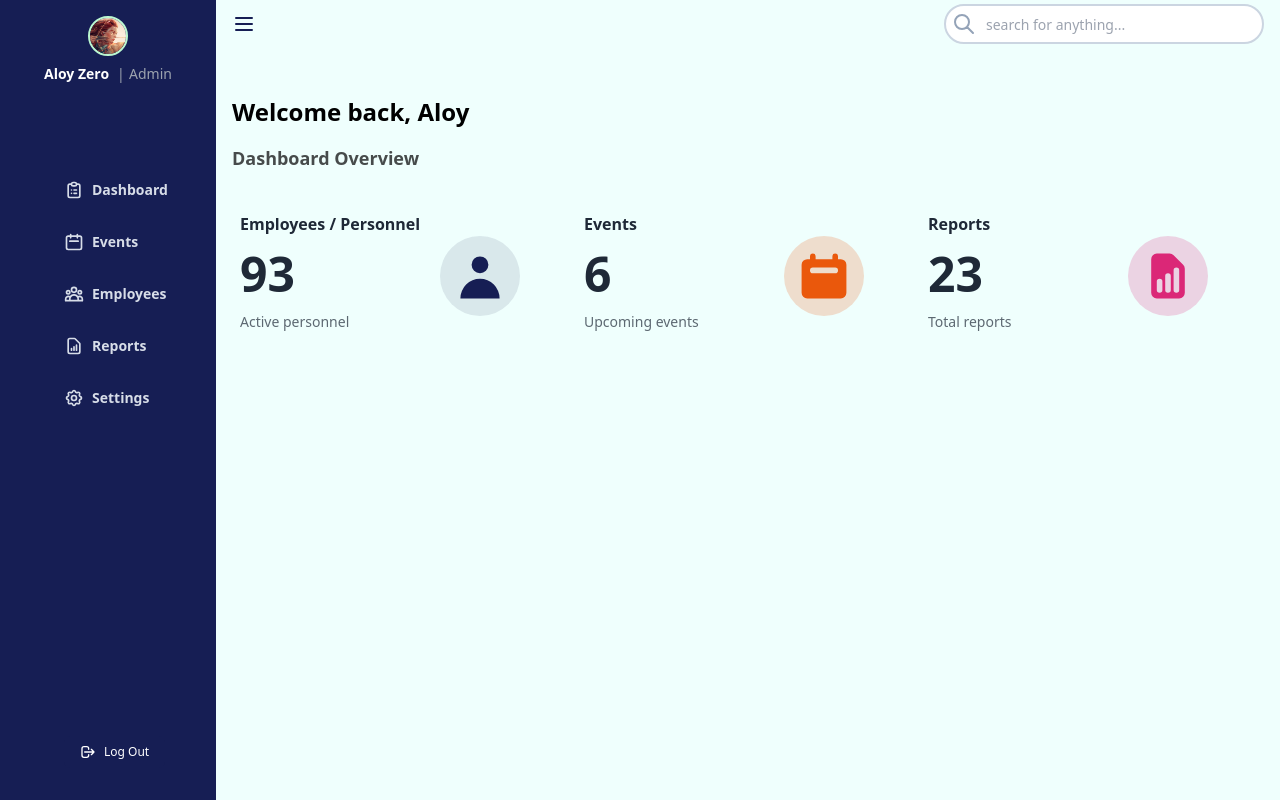
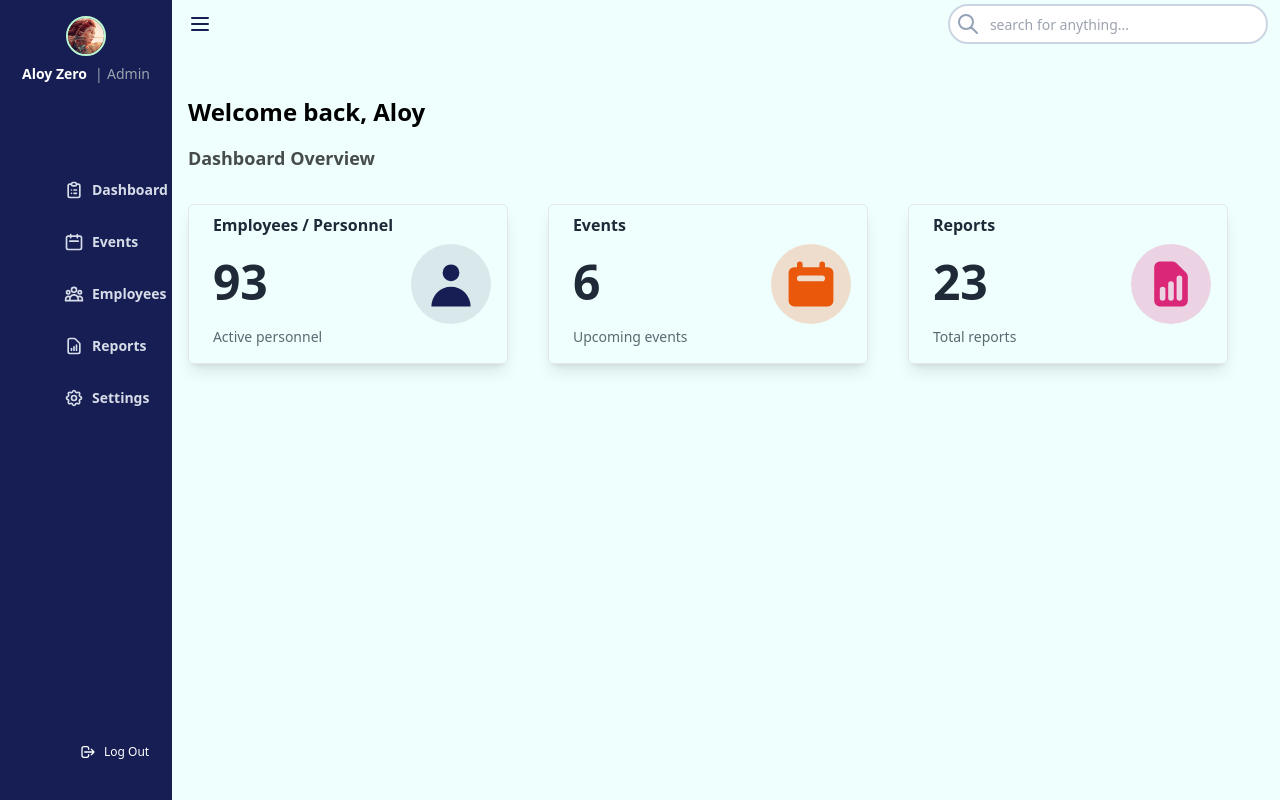
Before and after one commit to aguilanbon/mern-app, a React (Create React App) app: page /home in a window 1280 px wide. Built offline with nearby package versions, Linux system fonts and the light colour scheme.

Commit message:
border and shadow dashboard card

```diff
--- a/src/pages/Home/DBCards.jsx
+++ b/src/pages/Home/DBCards.jsx
@@ -3,7 +3,7 @@
 function DBCards() {
   return (
     <>
-    <div className='lg:w-72 h-36 flex rounded-md lg:mr-14'>
+    <div className='lg:w-80 h-40 px-4 flex rounded-md border shadow-lg lg:mr-10'>
         <div className='w-full flex'>
             <div className='w-3/4 flex flex-col p-2 text-gray-800'>
                 <div className='h-full mb-2 flex flex-col justify-between'>
@@ -21,7 +21,7 @@
             </div>
         </div>
     </div>
-    <div className='lg:w-72 h-36 flex rounded-md lg:mr-14'>
+    <div className='lg:w-80 h-40 px-4 flex rounded-md border shadow-lg lg:mr-10'>
         <div className='w-full flex'>
             <div className='w-3/4 flex flex-col p-2 text-gray-800'>
                 <div className='h-full mb-2 flex flex-col justify-between'>
@@ -39,7 +39,7 @@
             </div>
         </div>
     </div>
-    <div className='lg:w-72 h-36 flex rounded-md lg:mr-14'>
+    <div className='lg:w-80 h-40 px-4 flex rounded-md border shadow-lg lg:mr-10'>
         <div className='w-full flex'>
             <div className='w-3/4 flex flex-col p-2 text-gray-800'>
                 <div className='h-full mb-2 flex flex-col justify-between'>
```
